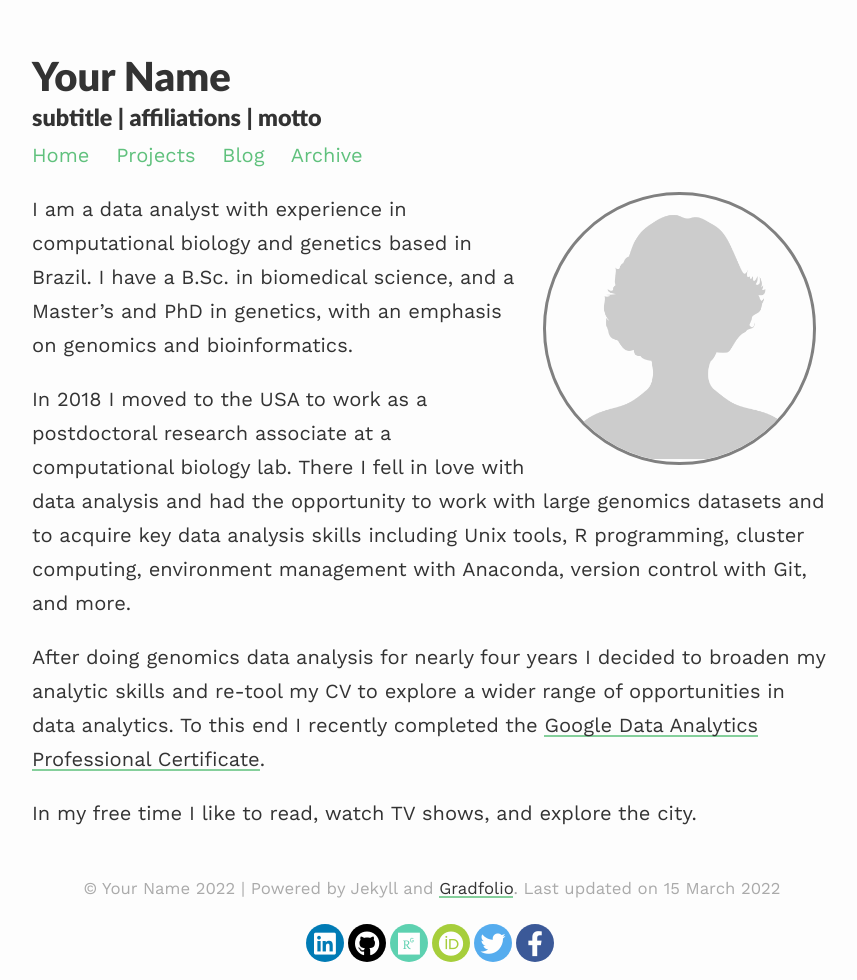
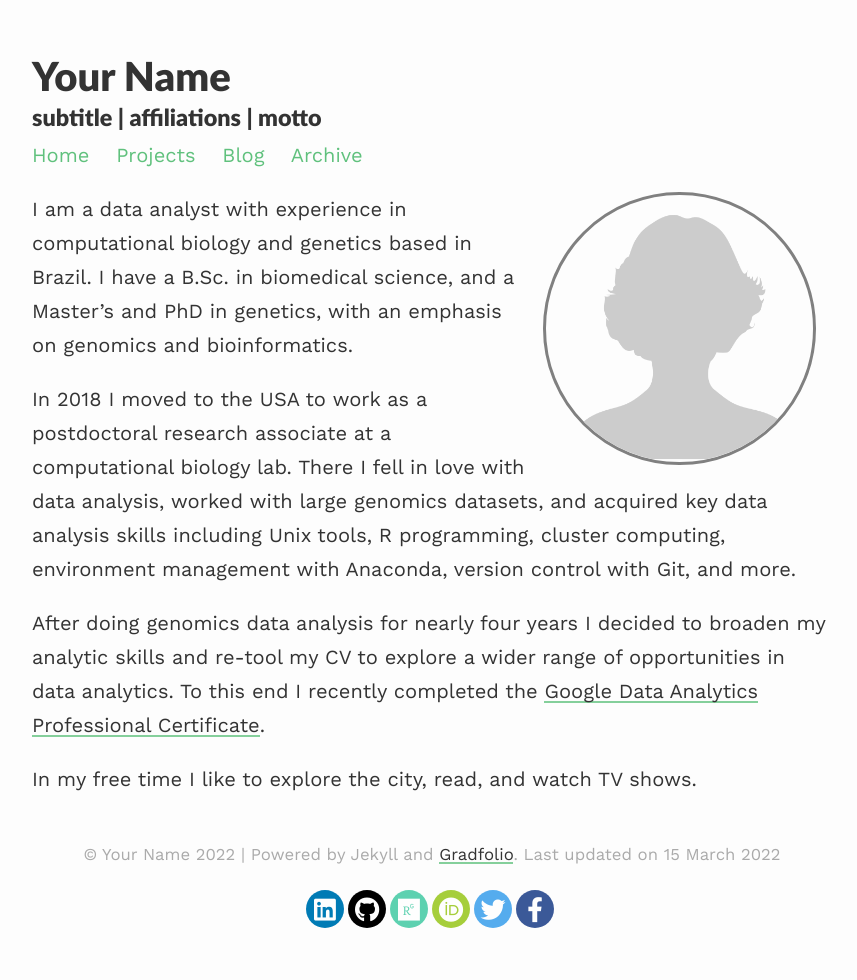
Before and after one commit to gbdias/home, a Jekyll site: the page built from index.md, in a window 1280 px wide. Shown: the whole page, without its empty margins (208-1065 px from the left). Built offline with Jekyll 4.4.1, drawn with Linux system fonts in a browser that asks for light colours; nearby versions of some CDN libraries.

Commit message:
Update index.md

```diff
--- a/index.md
+++ b/index.md
@@ -9,8 +9,8 @@ published: true
 
 I am a data analyst with experience in computational biology and genetics based in Brazil. I have a B.Sc. in biomedical science, and a Master's and PhD in genetics, with an emphasis on genomics and bioinformatics.
 
-In 2018 I moved to the USA to work as a postdoctoral research associate at a computational biology lab. There I fell in love with data analysis and had the opportunity to work with large genomics datasets and to acquire key data analysis skills including Unix tools, R programming, cluster computing, environment management with Anaconda, version control with Git, and more.
+In 2018 I moved to the USA to work as a postdoctoral research associate at a computational biology lab. There I fell in love with data analysis, worked with large genomics datasets, and acquired key data analysis skills including Unix tools, R programming, cluster computing, environment management with Anaconda, version control with Git, and more.
 
 After doing genomics data analysis for nearly four years I decided to broaden my analytic skills and re-tool my CV to explore a wider range of opportunities in data analytics. To this end I recently completed the [Google Data Analytics Professional Certificate](https://www.coursera.org/professional-certificates/google-data-analytics){:target="_blank"}.
 
-In my free time I like to read, watch TV shows, and explore the city.
+In my free time I like to explore the city, read, and watch TV shows.
```
